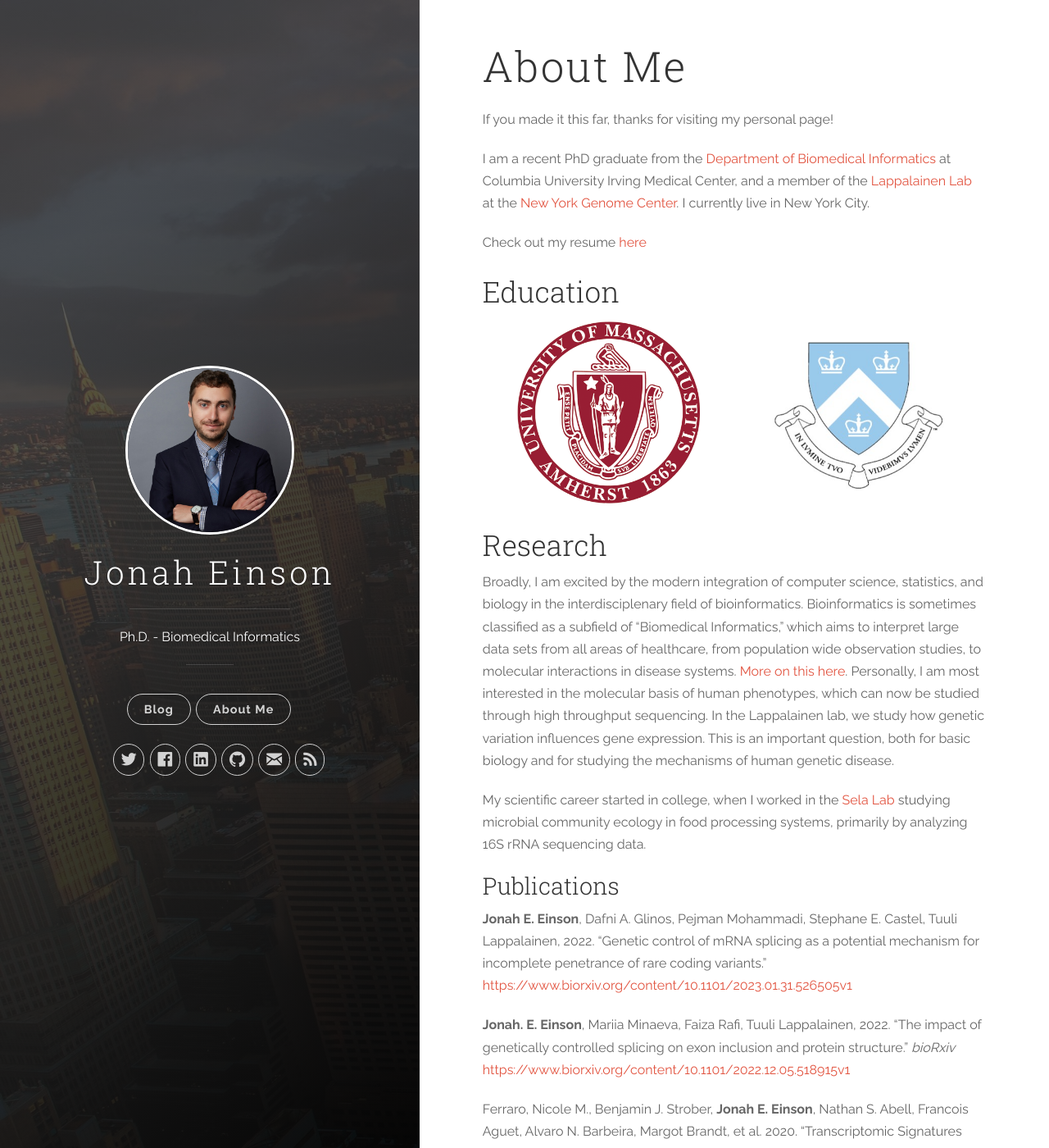
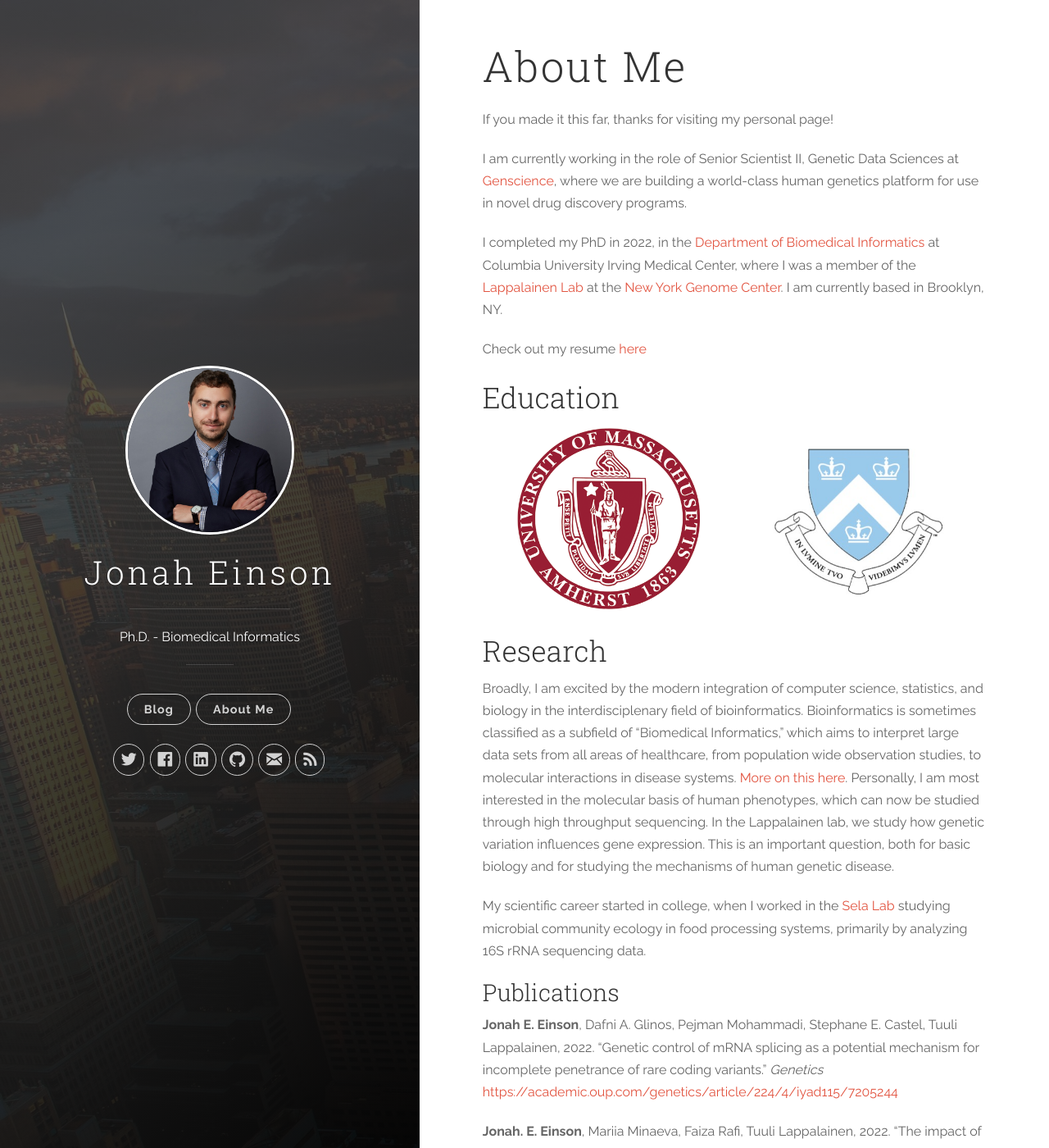
Before and after one commit to jeinson/jeinson.github.io, a Jekyll site: the page built from about.md, in a window 1280 px wide and 1400 px high. Shown: the whole window at 82% size. Built offline with Jekyll 4.4.1, drawn with Linux system fonts in a browser that asks for light colours; some of the changed text lies outside the part shown.

Commit message:
Updated resume and about me section, spring 25

```diff
--- a/about.md
+++ b/about.md
@@ -5,9 +5,11 @@ layout: page
 
 If you made it this far, thanks for visiting my personal page!
 
-I am a recent PhD graduate from the [Department of Biomedical Informatics](http://www.dbmi.columbia.edu){:target="_blank1_"} at Columbia University Irving Medical Center, and a member of the [Lappalainen Lab](http://www.tllab.org){:target="_blank2_"} at the [New York Genome Center](http://www.nygenome.org){:target="_blank3_"}. I currently live in New York City.
+I am currently working in the role of Senior Scientist II, Genetic Data Sciences at [Genscience](https://genscience.com), where we are building a world-class human genetics platform for use in novel drug discovery programs.
 
-Check out my resume [here]({{ site.baseurl }}/assets/Resume_Fall22.pdf)
+I completed my PhD in 2022, in the [Department of Biomedical Informatics](http://www.dbmi.columbia.edu){:target="_blank1_"} at Columbia University Irving Medical Center, where I was a member of the [Lappalainen Lab](http://www.tllab.org){:target="_blank2_"} at the [New York Genome Center](http://www.nygenome.org){:target="_blank3_"}. I am currently based in Brooklyn, NY.
+
+Check out my resume [here]({{ site.baseurl }}/assets/Resume_Einson_Spring_25.pdf)
 
 ## Education
 <div class="row">
@@ -37,10 +39,10 @@ My scientific career started in college, when I worked in the [Sela Lab](https:/
 
 ### Publications
 **Jonah E. Einson**, Dafni A. Glinos, Pejman Mohammadi, Stephane E. Castel, Tuuli Lappalainen, 2022.
-“Genetic control of mRNA splicing as a potential mechanism for incomplete penetrance of rare coding variants.” <https://www.biorxiv.org/content/10.1101/2023.01.31.526505v1>
+“Genetic control of mRNA splicing as a potential mechanism for incomplete penetrance of rare coding variants.” *Genetics* <https://academic.oup.com/genetics/article/224/4/iyad115/7205244>
 
 **Jonah. E. Einson**, Mariia Minaeva, Faiza Rafi, Tuuli Lappalainen, 2022. “The impact of genetically
-controlled splicing on exon inclusion and protein structure.” *bioRxiv* <https://www.biorxiv.org/content/10.1101/2022.12.05.518915v1>
+controlled splicing on exon inclusion and protein structure.” *PLOS ONE* <https://journals.plos.org/plosone/article?id=10.1371/journal.pone.0291960>
 
 Ferraro, Nicole M., Benjamin J. Strober, **Jonah E. Einson**, Nathan S. Abell, Francois Aguet, Alvaro N.
 Barbeira, Margot Brandt, et al. 2020. “Transcriptomic Signatures across Human Tissues Identify
```
Also changed, not shown: 1 other file.
